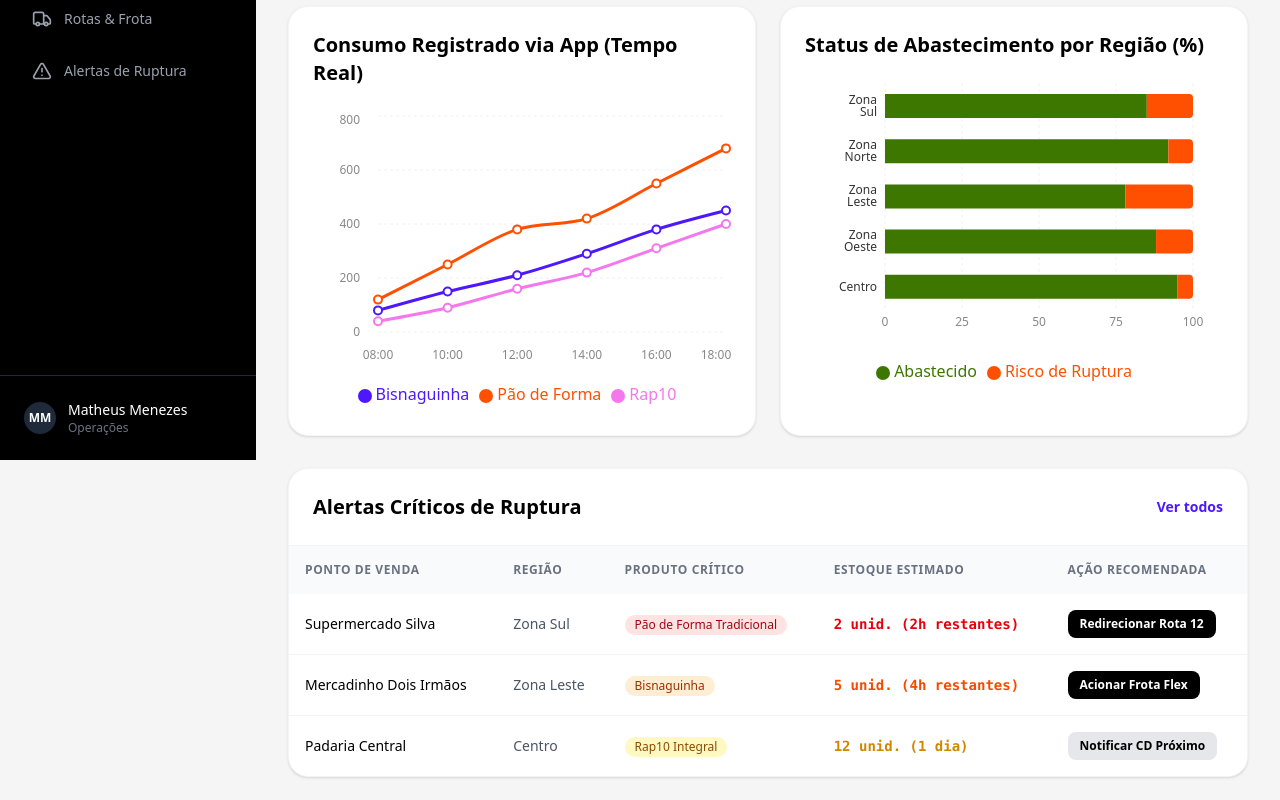
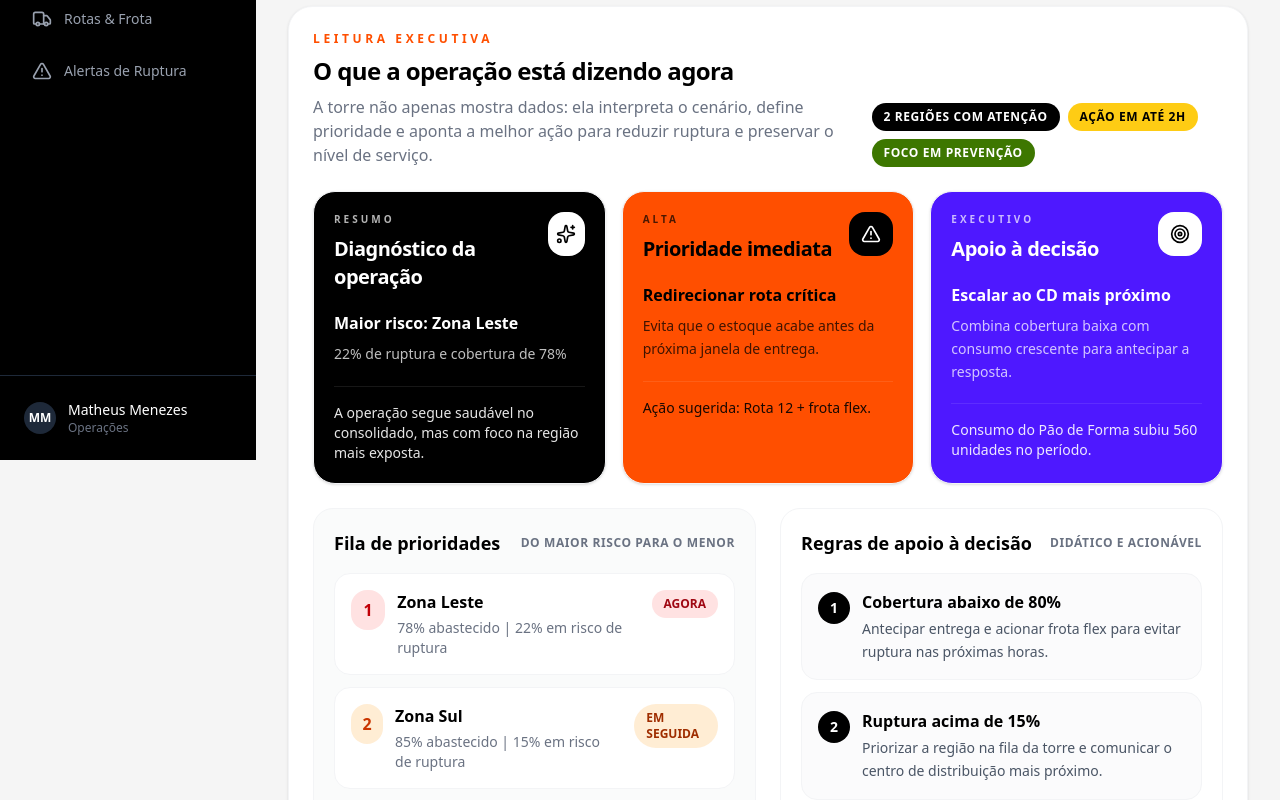
Before and after one commit to Matheusmb3/BIMBO, a React (Vite) app: page / in a window 1280 px wide. Shown: the part 340-1140 px from the top of the page. Built offline with nearby package versions, Linux system fonts and the light colour scheme; a web font is replaced by a local one.

Commit message:
feat: implement logistics dashboard with real-time metrics and PDF report generation

```diff
--- a/src/components/Dashboard.tsx
+++ b/src/components/Dashboard.tsx
@@ -18,6 +18,23 @@ const regionData = [
   { name: 'Zona Leste', abastecido: 78, ruptura: 22 },
   { name: 'Zona Oeste', abastecido: 88, ruptura: 12 },
   { name: 'Centro', abastecido: 95, ruptura: 5 },
+];
+
+const rankedRegions = [...regionData].sort((a, b) => b.ruptura - a.ruptura);
+
+const decisionRules = [
+  {
+    title: 'Cobertura abaixo de 80%',
+    text: 'Antecipar entrega e acionar frota flex para evitar ruptura nas próximas horas.',
+  },
+  {
+    title: 'Ruptura acima de 15%',
+    text: 'Priorizar a região na fila da torre e comunicar o centro de distribuição mais próximo.',
+  },
+  {
+    title: 'Consumo em alta contínua',
+    text: 'Revisar reposição e ajustar a rota antes que o estoque crítico esgote.',
+  },
 ];
 
 export function Dashboard() {
@@ -78,7 +95,7 @@ export function Dashboard() {
     addSectionTitle('Resumo Executivo', y);
     y += 14;
     y = addWrappedText(
-      'A operação mantém boa eficiência global, mas ainda apresenta risco concentrado de ruptura em pontos de venda da Zona Sul e Zona Leste. A priorização por criticidade e a redistribuição de frota permanecem como alavancas principais para reduzir perdas e estabilizar o nível de serviço.',
+      'A operação está estável no consolidado, mas o risco se concentra na Zona Leste e na Zona Sul. A recomendação é agir nas próximas 2 horas com redirecionamento de rota, frota flex e comunicação direta com os CDs próximos.',
       margin,
       y,
       contentWidth,
@@ -98,7 +115,7 @@ export function Dashboard() {
     addSectionTitle('Leitura Operacional', y);
     y += 13;
     y = addWrappedText(
-      'Consumo em alta nos principais produtos, abastecimento equilibrado no Centro e na Zona Norte, e necessidade de intervenção imediata em pontos com cobertura inferior a 80%. O painel recomenda redirecionamento de rotas, acionamento da frota flexível e notificação dos centros de distribuição mais próximos.',
+      'O quadro operacional mostra pressão de demanda ao longo do dia, com o Centro e a Zona Norte mais protegidos e a Zona Leste em condição crítica. O apoio à decisão prioriza a região mais exposta, recomenda ação imediata e orienta o time sobre o que fazer primeiro.',
       margin,
       y,
       contentWidth,
@@ -189,6 +206,102 @@ export function Dashboard() {
           iconColor="text-black"
         />
       </div>
+
+      <section className="bg-white rounded-[24px] shadow-sm border border-gray-100 p-6 space-y-6">
+        <div className="flex flex-col lg:flex-row lg:items-end lg:justify-between gap-4">
+          <div>
+            <p className="text-xs font-bold uppercase tracking-[0.3em] text-[#FF4F00]">Leitura executiva</p>
+            <h2 className="text-2xl font-black tracking-tight mt-2">O que a operação está dizendo agora</h2>
+            <p className="text-gray-500 mt-2 max-w-3xl">
+              A torre não apenas mostra dados: ela interpreta o cenário, define prioridade e aponta a melhor ação para reduzir ruptura e preservar o nível de serviço.
+            </p>
+          </div>
+          <div className="flex flex-wrap gap-2 text-xs font-bold uppercase tracking-wider">
+            <span className="px-3 py-1.5 rounded-full bg-black text-white">2 regiões com atenção</span>
+            <span className="px-3 py-1.5 rounded-full bg-[#FECC14] text-black">Ação em até 2h</span>
+            <span className="px-3 py-1.5 rounded-full bg-[#3D7700] text-white">Foco em prevenção</span>
+          </div>
+        </div>
+
+        <div className="grid grid-cols-1 xl:grid-cols-3 gap-4">
+          <DecisionCard
+            title="Diagnóstico da operação"
+            icon={Sparkles}
+            tone="bg-black text-white"
+            badge="Resumo"
+            primary={`Maior risco: ${rankedRegions[0].name}`}
+            secondary={`${rankedRegions[0].ruptura}% de ruptura e cobertura de ${rankedRegions[0].abastecido}%`}
+            footer="A operação segue saudável no consolidado, mas com foco na região mais exposta."
+          />
+          <DecisionCard
+            title="Prioridade imediata"
+            icon={AlertTriangle}
+            tone="bg-[#FF4F00] text-black"
+            badge="Alta"
+            primary="Redirecionar rota crítica"
+            secondary="Evita que o estoque acabe antes da próxima janela de entrega."
+            footer="Ação sugerida: Rota 12 + frota flex."
+          />
+          <DecisionCard
+            title="Apoio à decisão"
+            icon={Target}
+            tone="bg-[#4E18FF] text-white"
+            badge="Executivo"
+            primary="Escalar ao CD mais próximo"
+            secondary="Combina cobertura baixa com consumo crescente para antecipar a resposta."
+            footer={`Consumo do Pão de Forma subiu ${consumptionData[consumptionData.length - 1].paoForma - consumptionData[0].paoForma} unidades no período.`}
+          />
+        </div>
+
+        <div className="grid grid-cols-1 lg:grid-cols-2 gap-6">
+          <div className="rounded-[20px] border border-gray-100 bg-gray-50/80 p-5">
+            <div className="flex items-center justify-between gap-3 mb-4">
+              <h3 className="text-lg font-bold">Fila de prioridades</h3>
+              <span className="text-xs font-bold uppercase tracking-wider text-gray-500">Do maior risco para o menor</span>
+            </div>
+            <div className="space-y-3">
+              {rankedRegions.slice(0, 3).map((region, index) => (
+                <div key={region.name} className="flex items-start justify-between gap-4 rounded-2xl bg-white border border-gray-100 p-4">
+                  <div className="flex items-start gap-3">
+                    <div className={`w-10 h-10 rounded-2xl flex items-center justify-center font-black ${index === 0 ? 'bg-red-100 text-red-700' : index === 1 ? 'bg-orange-100 text-orange-700' : 'bg-gray-100 text-gray-600'}`}>
+                      {index + 1}
+                    </div>
+                    <div>
+                      <p className="font-bold text-black">{region.name}</p>
+                      <p className="text-sm text-gray-500 mt-1">{region.abastecido}% abastecido | {region.ruptura}% em risco de ruptura</p>
+                    </div>
+                  </div>
+                  <span className={`px-3 py-1.5 rounded-full text-xs font-bold uppercase ${index === 0 ? 'bg-red-100 text-red-800' : index === 1 ? 'bg-orange-100 text-orange-800' : 'bg-green-100 text-green-800'}`}>
+                    {index === 0 ? 'Agora' : index === 1 ? 'Em seguida' : 'Monitorar'}
+                  </span>
+                </div>
+              ))}
+            </div>
+          </div>
+
+          <div className="rounded-[20px] border border-gray-100 bg-white p-5">
+            <div className="flex items-center justify-between gap-3 mb-4">
+              <h3 className="text-lg font-bold">Regras de apoio à decisão</h3>
+              <span className="text-xs font-bold uppercase tracking-wider text-gray-500">Didático e acionável</span>
+            </div>
+            <div className="space-y-3">
+              {decisionRules.map((rule, index) => (
+                <div key={rule.title} className="rounded-2xl border border-gray-100 p-4 bg-gray-50/70">
+                  <div className="flex items-start gap-3">
+                    <div className="mt-0.5 w-8 h-8 rounded-full bg-black text-white flex items-center justify-center text-sm font-black shrink-0">
+                      {index + 1}
+                    </div>
+                    <div>
+                      <p className="font-bold text-black">{rule.title}</p>
+                      <p className="text-sm text-gray-600 mt-1 leading-relaxed">{rule.text}</p>
+                    </div>
+                  </div>
+                </div>
+              ))}
+            </div>
+          </div>
+        </div>
+      </section>
 
       {/* Charts Section */}
       <div className="grid grid-cols-1 lg:grid-cols-2 gap-6">
@@ -296,6 +409,29 @@ function MetricCard({ title, value, trend, trendUp, icon: Icon, color, iconColor
       <h3 className="text-gray-500 text-sm font-medium mb-1">{title}</h3>
       <p className="text-3xl font-black tracking-tight">{value}</p>
     </div>
+  );
+}
+
+function DecisionCard({ title, icon: Icon, tone, badge, primary, secondary, footer }: any) {
+  return (
+    <article className={`rounded-[22px] p-5 shadow-sm border border-gray-100 ${tone}`}>
+      <div className="flex items-start justify-between gap-4">
+        <div>
+          <p className="text-[10px] font-black uppercase tracking-[0.3em] opacity-70">{badge}</p>
+          <h3 className="text-xl font-black tracking-tight mt-2">{title}</h3>
+        </div>
+        <div className={`w-11 h-11 rounded-2xl flex items-center justify-center ${tone.includes('white') ? 'bg-white text-black' : 'bg-black text-white'}`}>
+          <Icon size={20} />
+        </div>
+      </div>
+      <div className="mt-5 space-y-2">
+        <p className="text-base font-bold">{primary}</p>
+        <p className={`text-sm leading-relaxed ${tone.includes('white') ? 'text-white/75' : 'text-black/75'}`}>{secondary}</p>
+      </div>
+      <div className="mt-5 pt-4 border-t border-white/10 text-sm font-medium opacity-90">
+        {footer}
+      </div>
+    </article>
   );
 }
 
```
